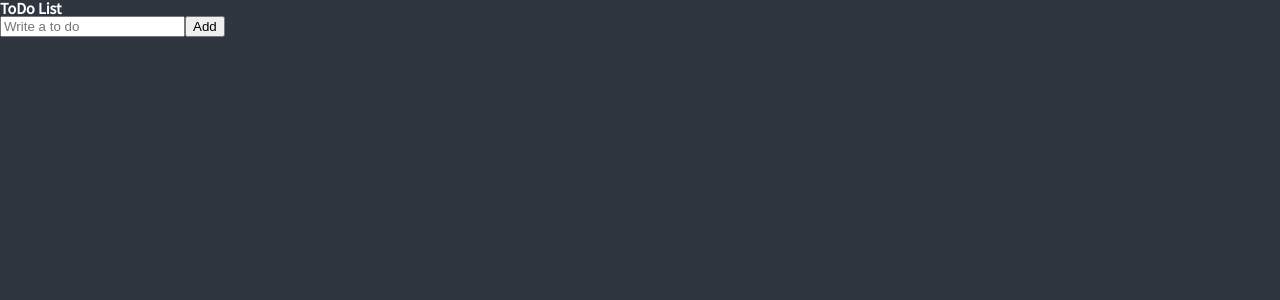
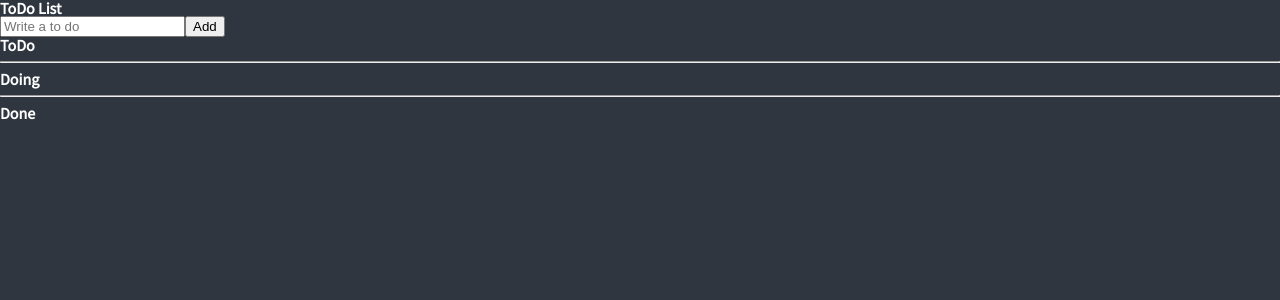
Before and after one commit to yongchanson/React_8_NetflixClone, a React (Create React App) app: page / in a window 1280 px wide. Shown: the top 300 px of the page. Built offline with nearby package versions, Linux system fonts and the light colour scheme.

Commit message:
selector part 1

```diff
--- a/src/atoms.tsx
+++ b/src/atoms.tsx
@@ -1,4 +1,4 @@
-import { atom } from "recoil";
+import { atom, selector } from "recoil";
 
 export interface IToDo {
     text: string;
@@ -9,4 +9,17 @@ export interface IToDo {
 export const toDoState = atom<IToDo[]>({ // IToDo객체로 이루어진 배열임을 나타냄
     key:"toDo",
     default:[],
+//selecter사용전에는 모든 todo(카테고리상관X)가 같은 statd제 저장되고 있음
 })
+
+export const toDoSelector = selector({
+    key: "toDoSelector",
+    get: ({ get }) => {
+      const toDos = get(toDoState);
+      return [
+        toDos.filter((toDo) => toDo.category === "TO_DO"),//todo의 카테고리가 "TO_DO"와 같으면 남아있다.
+        toDos.filter((toDo) => toDo.category === "DOING"),
+        toDos.filter((toDo) => toDo.category === "DONE"),
+      ];
+    },
+  });
--- a/src/components/ToDo.tsx
+++ b/src/components/ToDo.tsx
@@ -16,11 +16,15 @@ function ToDo({ text, category, id }: IToDo) {
     // console.log("i wanna to", event.currentTarget.name);
     setToDos((oldToDos) => { //toDo의 경로찾기(index)
       const targetIndex = oldToDos.findIndex((toDo) => toDo.id === id);
-      const oldToDo = oldToDos[targetIndex];
-      const newToDo = { text, id, category: name }; //category: name 버튼이 준 카테고리받기
-      // console.log(targetIndex);//toDo의 경로찾기(index)
-      console.log(oldToDo, newToDo);
-      return oldToDos;
+      // const oldToDo = oldToDos[targetIndex];
+      const newToDo = { text, id, category: name as any }; //category: name 버튼이 준 카테고리받기
+      // console.log(targetIndex);//toDo의 경로찾기(index확인 : 배열의 0,1,2,3...)
+      // console.log(oldToDo, newToDo);//카테고리확인, 바뀌진않음(oldToDo, newToDo 확인)
+      return [
+        ...oldToDos.slice(0, targetIndex),
+        newToDo,
+        ...oldToDos.slice(targetIndex + 1),
+      ];
     });
   };
 
--- a/src/components/ToDoList.tsx
+++ b/src/components/ToDoList.tsx
@@ -1,23 +1,41 @@
 
 import { useRecoilValue } from "recoil";
-import { toDoState } from "../atoms";
+import { toDoSelector, toDoState } from "../atoms";
 import CreateToDo from "./CreateToDo";
 import ToDo from "./ToDo";
 
 function ToDoList() {
-    const toDos = useRecoilValue(toDoState);
-    console.log(toDos);
+    // const toDos = useRecoilValue(toDoState);
+
+    // const selectorOutput = useRecoilValue(toDoSelector);
+        //!!useRecoilValue(toDoSelector)의 return값은 배열임
+
+    // console.log(toDos);
+    // console.log(selectorOutput);
+    const [toDo, doing, done] = useRecoilValue(toDoSelector);//useRecoilValue(toDoSelector)의 3개의배열을 꺼내기 위한 작업
+
 return(
     <div>
         <h1> ToDo List</h1>
 
         <CreateToDo />
-
+        <h2>ToDo</h2>
         <ul>
-            {toDos.map((toDo) => (<ToDo key={toDo.id} {...toDo} />))}
+            {toDo.map((toDo) => (<ToDo key={toDo.id} {...toDo} />))}
+            {/* {toDos.map((toDo) => (<ToDo key={toDo.id} {...toDo} />))} */}
             {/* toDo는 모든 props를 받는 상태(3개 : To_Do, DOING, DONE) */}
             {/* {toDos.map((toDo) => (<ToDo text={toDo.text} category={toDo.category} id={toDo.id} />))} */}
             {/* ToDo와 toDoState은 둘다 IToDo타입이라 prop가 같음 / 17~18식은 같은식임 */}
+        </ul>
+        <hr />
+        <h2>Doing</h2>
+        <ul>
+            {doing.map((toDo) => (<ToDo key={toDo.id} {...toDo} />))}
+        </ul>
+        <hr />
+        <h2>Done</h2>
+        <ul>
+            {done.map((toDo) => (<ToDo key={toDo.id} {...toDo} />))}
         </ul>
     </div>
 );
```
Also changed, not shown: 1 other file (tests, documents, lock files or other folders).
